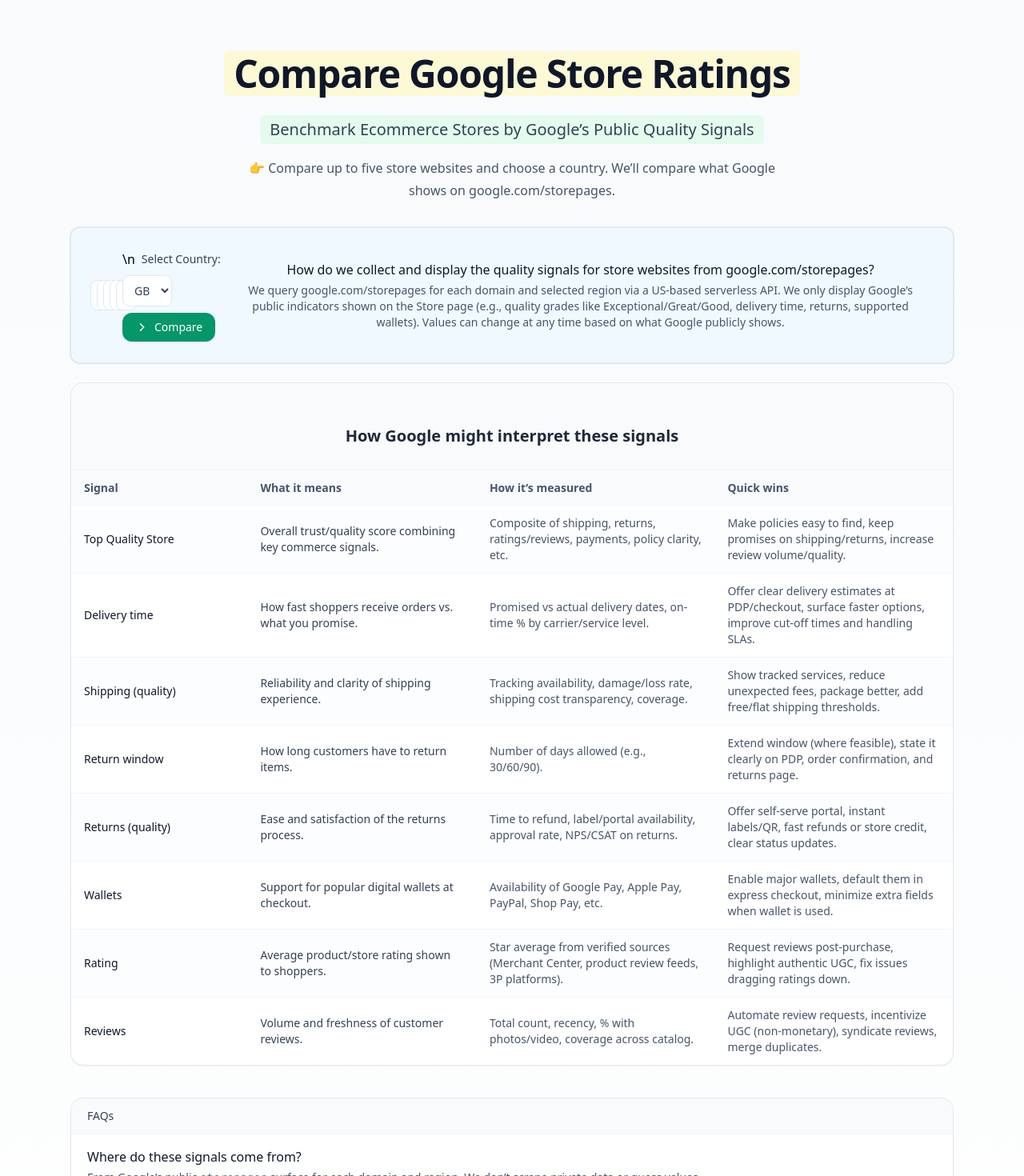
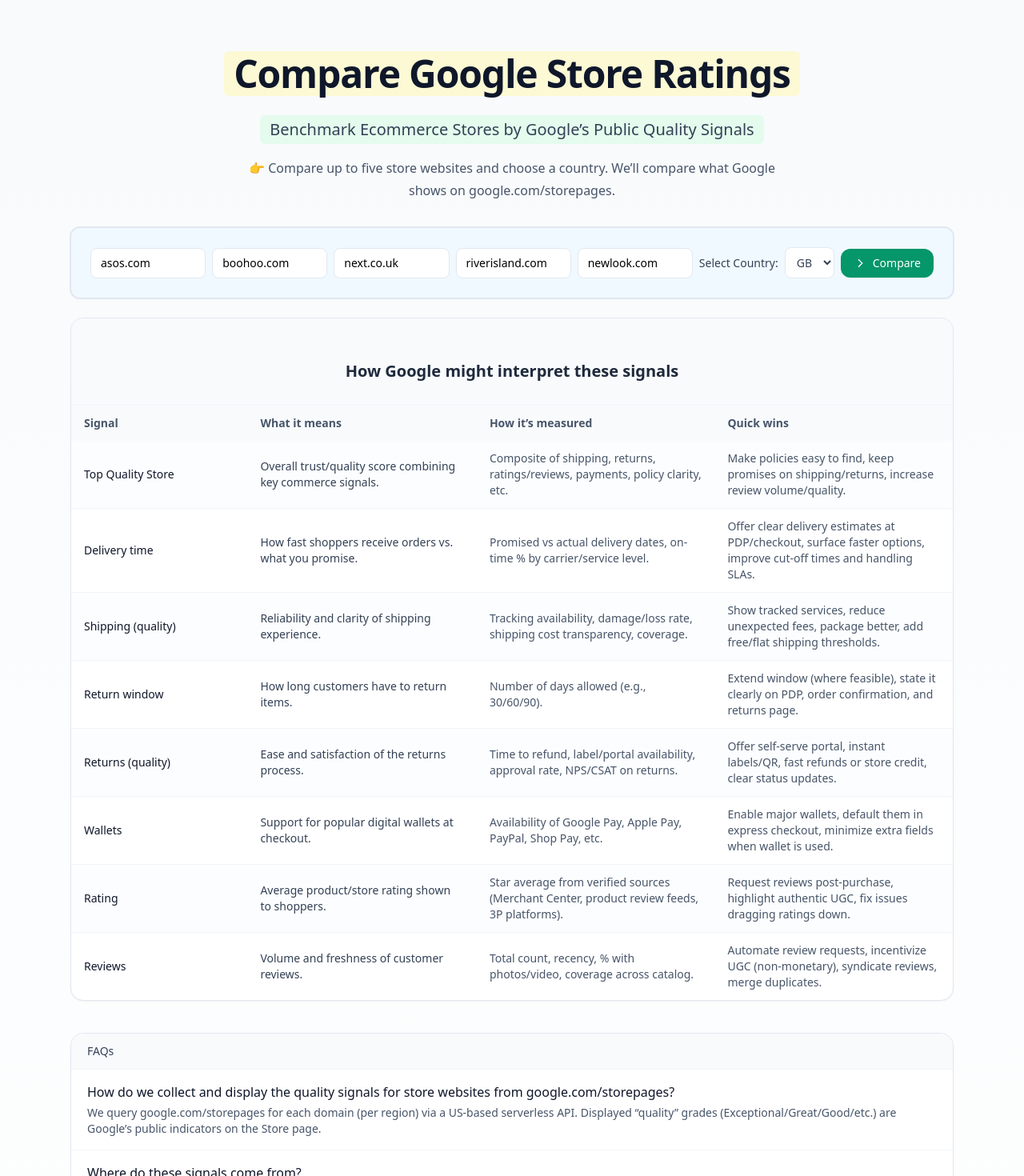
Before and after one commit to carlhendy/tsq-compartpr, a Next.js app: page / in a window 1280 px wide. Shown: the top 1470 px of the page at 80% size. Built offline with nearby package versions, Linux system fonts and the light colour scheme.

Commit message:
Add files via upload

```diff
--- a/app/page.tsx
+++ b/app/page.tsx
@@ -215,7 +215,7 @@ const WalletChips: React.FC<{ value?: string }> = ({ value }) => {
                 />
               ))}
             </div>
-            <div className="flex flex-wrap items-center gap-2 pt-2 sm:pt-0">\n              <label htmlFor="country" className="text-sm font-medium text-slate-700">Select Country:</label>
+            <div className="flex flex-wrap items-center gap-2 pt-2 sm:pt-0">             <label htmlFor="country" className="text-sm font-medium text-slate-700">Select Country:</label>
               <select id="country"
                 value={country}
                 onChange={(e) => setCountry(e.target.value)}
@@ -249,15 +249,7 @@ const WalletChips: React.FC<{ value?: string }> = ({ value }) => {
                 Compare
               </button>
             </div>
-              <div className="px-5 py-4">
-                <h3 className="font-medium text-slate-900">How do we collect and display the quality signals for store websites from google.com/storepages?</h3>
-                <p className="mt-1 text-sm text-slate-600">
-                  We query google.com/storepages for each domain and selected region via a US‑based serverless API.
-                  We only display Google’s public indicators shown on the Store page (e.g., quality grades like
-                  Exceptional/Great/Good, delivery time, returns, supported wallets). Values can change at any time
-                  based on what Google publicly shows.
-                </p>
-              </div>
+
 
           </div>
         </div>
@@ -439,6 +431,14 @@ const WalletChips: React.FC<{ value?: string }> = ({ value }) => {
             <h2 className="text-sm font-medium text-slate-700">FAQs</h2>
           </div>
           <div className="divide-y divide-slate-100">
+              <div className="px-5 py-4">
+                <h3 className="font-medium text-slate-900">How do we collect and display the quality signals for store websites from google.com/storepages?</h3>
+                <p className="mt-1 text-sm text-slate-600">
+                  We query google.com/storepages for each domain (per region) via a US‑based serverless API.
+                  Displayed “quality” grades (Exceptional/Great/Good/etc.) are Google’s public indicators on the Store page.
+                </p>
+              </div>
+
             <div className="px-5 py-4">
               <h3 className="font-medium text-slate-900">Where do these signals come from?</h3>
               <p className="mt-1 text-sm text-slate-600">
```
